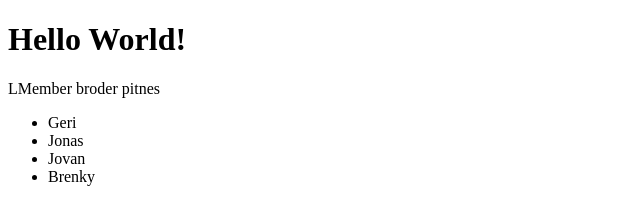
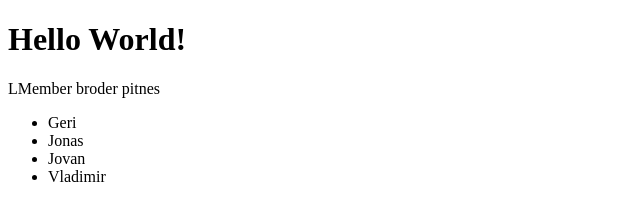
Before and after one commit to geriuntukbelajar/test-repo-untuk-rebase, a plain HTML site: page index.html in a window 1280 px wide. Shown: the full height of the page, 0-640 px from the left. Drawn offline with Linux system fonts and the light colour scheme.

Commit message:
mengubah nama brenky menjadi vlad pada index.html

```diff
--- a/index.html
+++ b/index.html
@@ -12,7 +12,7 @@
         <li>Geri</li>
         <li>Jonas</li>
         <li>Jovan</li>
-        <li>Brenky</li>
+        <li>Vladimir</li>
     </ul>
 </body>
 </html>
```
